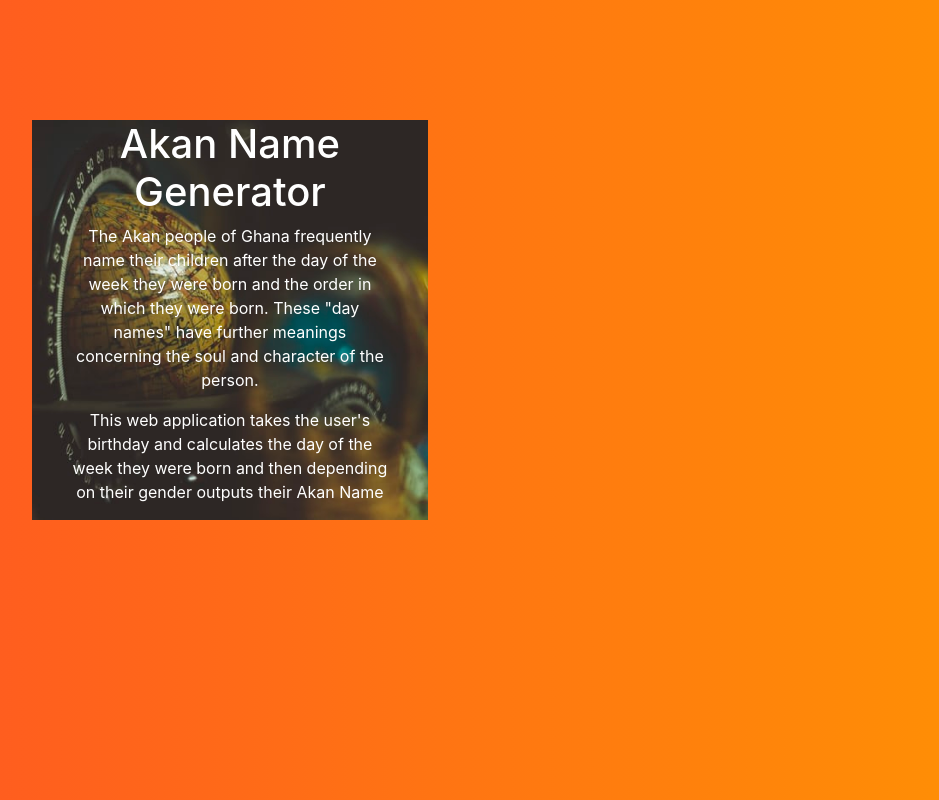
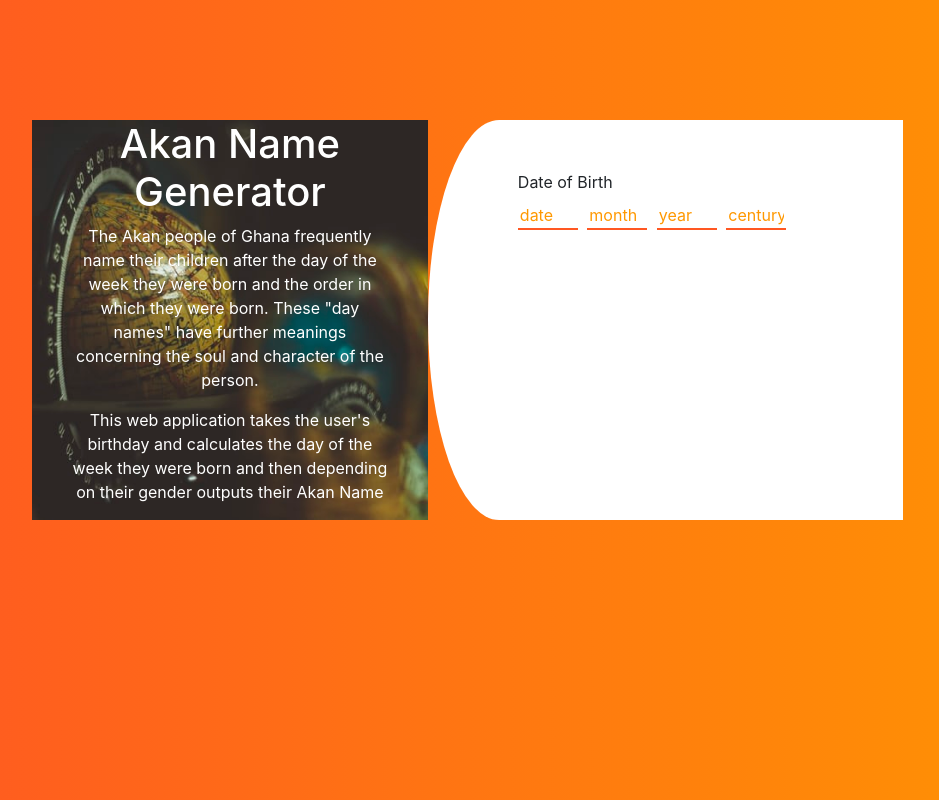
Before and after one commit to LennyDennis/AkanNames, a plain HTML site: page index.html in a window 1280 px wide. Shown: the whole page, without its empty margins (133-1072 px from the left). Drawn offline with Linux system fonts and the light colour scheme.

Commit message:
adds the webpage form with the date,month,year and century input

```diff
--- a/index.html
+++ b/index.html
@@ -27,7 +27,26 @@
                             outputs their Akan Name
                         </p>
                     </div>
+                    <div class="col-md-6 main-right">
+                        <div class="form">
+                            <form action="">
+                                <div class="dates">
+                                    <ul>
+                                        <li>
+                                            <label for="">Date of Birth</label>
+                                        </li>
+                                        <li>
+                                            <input type="text" placeholder="date" class="dob">
+                                            <input type="text" placeholder="month" class="dob">
+                                            <input type="text" placeholder="year" class="dob">
+                                            <input type="text" placeholder="century" class="dob">
+                                        </li>
+                                    </ul>
+                                </div>
 
+                            </form>
+                        </div>
+                    </div>
                 </div>
            </div>
        </div>
```
